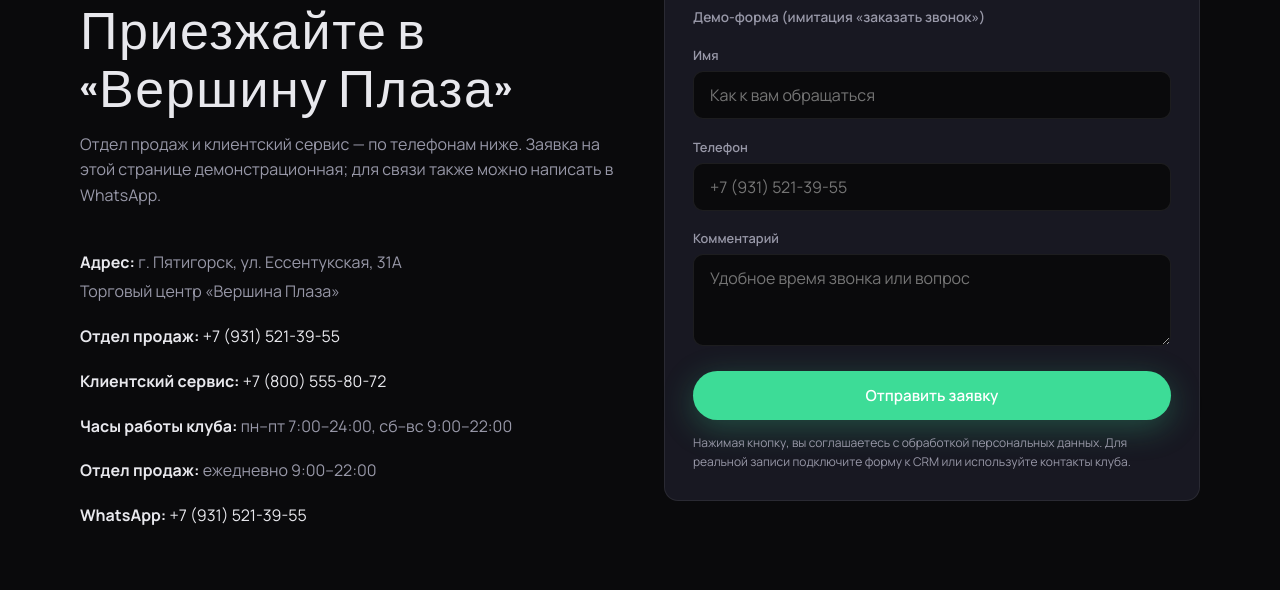
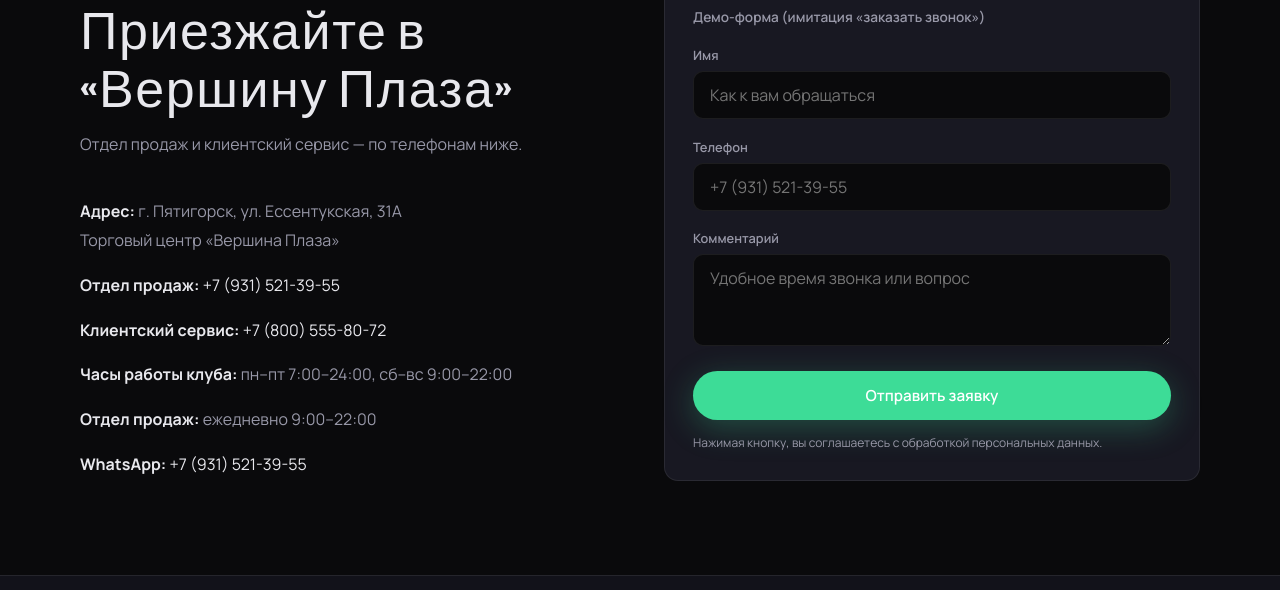
Before and after one commit to Afunts/alexfitness, a plain HTML site: page index.html in a window 1280 px wide. Shown: the part 3150-3740 px from the top of the page. Drawn offline with Linux system fonts and the light colour scheme.

Commit message:
Add files via upload

```diff
--- a/index.html
+++ b/index.html
@@ -167,7 +167,7 @@
           <div class="section__header">
             <span class="section__eyebrow">Контакты</span>
             <h2 class="section__title">Приезжайте в «Вершину Плаза»</h2>
-            <p class="section__subtitle">Отдел продаж и клиентский сервис — по телефонам ниже. Заявка на этой странице демонстрационная; для связи также можно написать в WhatsApp.</p>
+            <p class="section__subtitle">Отдел продаж и клиентский сервис — по телефонам ниже.</p>
           </div>
           <address class="contact__address">
             <p><strong>Адрес:</strong> г. Пятигорск, ул. Ессентукская, 31А<br />Торговый центр «Вершина Плаза»</p>
@@ -193,7 +193,7 @@
             <textarea name="message" rows="3" placeholder="Удобное время звонка или вопрос"></textarea>
           </label>
           <button type="submit" class="btn btn--primary btn--block">Отправить заявку</button>
-          <p class="form__note">Нажимая кнопку, вы соглашаетесь с обработкой персональных данных. Для реальной записи подключите форму к CRM или используйте контакты клуба.</p>
+          <p class="form__note">Нажимая кнопку, вы соглашаетесь с обработкой персональных данных.</p>
         </form>
       </div>
     </section>
```
